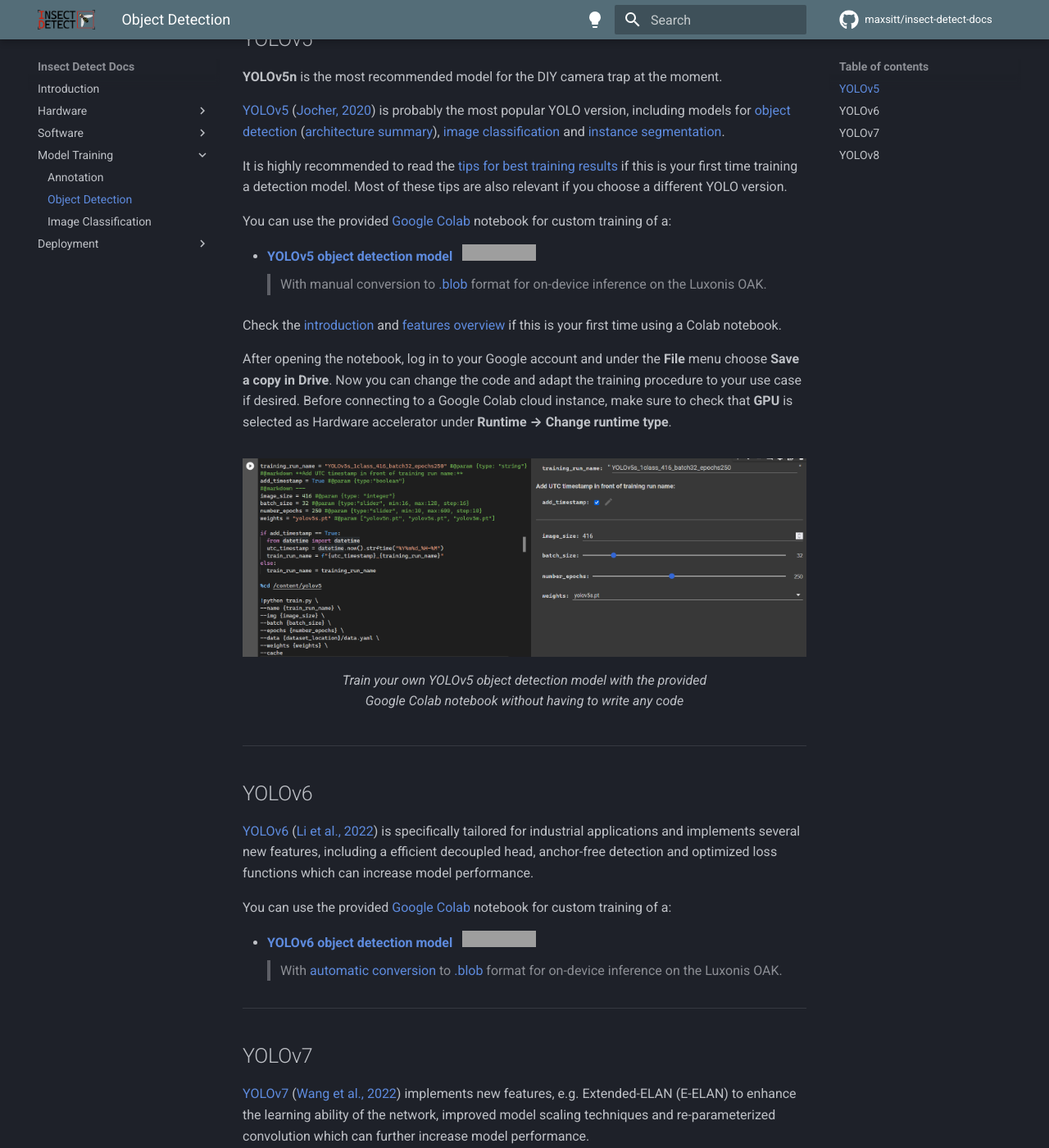
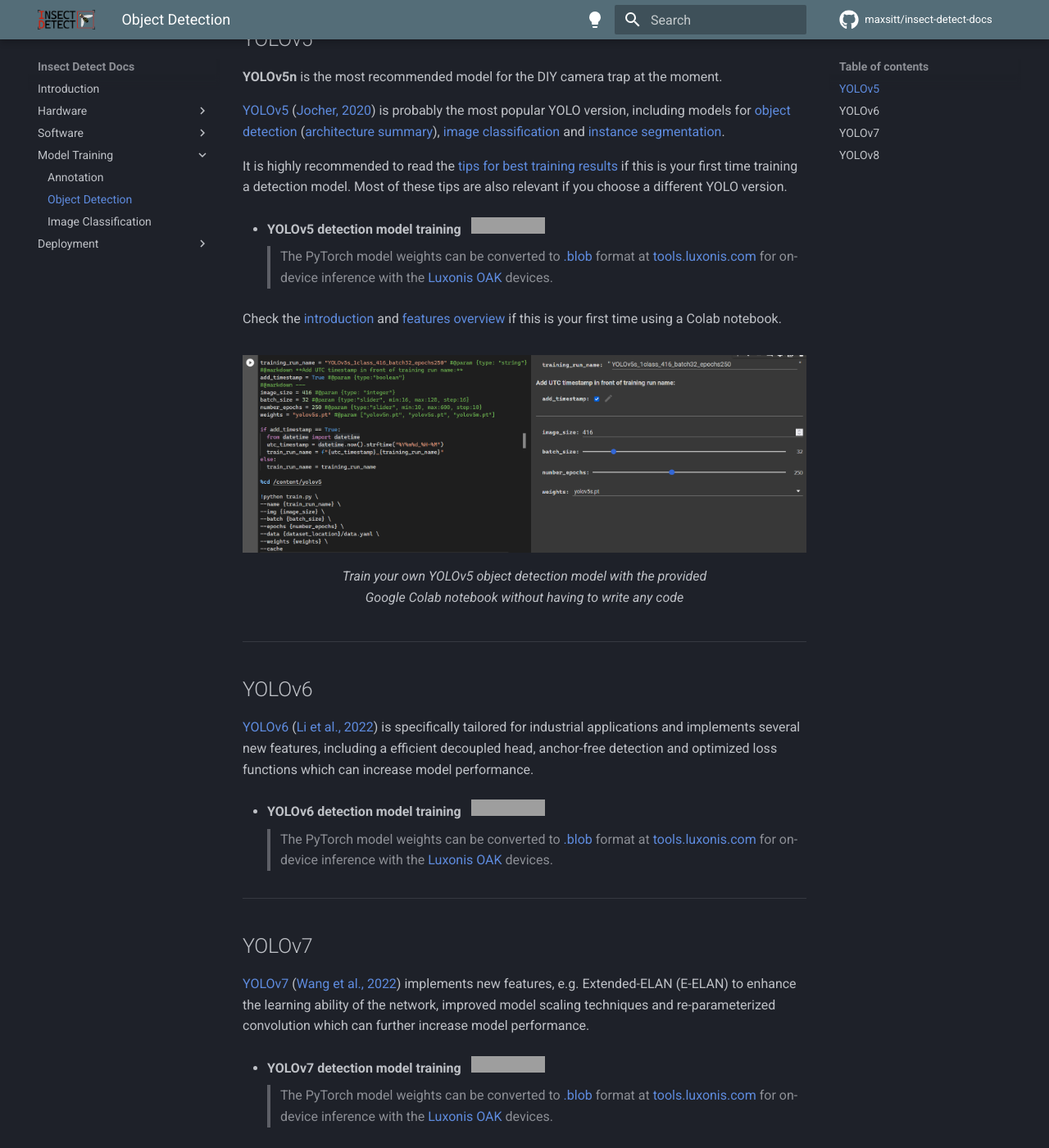
Before and after one commit to maxsitt/insect-detect-docs, an MkDocs documentation site: the page built from docs/modeltraining/train_detection.md, in a window 1280 px wide and 1400 px high, scrolled down 411 px. Shown: the whole window at 82% size. Built offline with MkDocs 1.6.1 and Material for MkDocs 9.7.7, drawn with Linux system fonts in a browser that asks for light colours; comment, search, counter and statistics services are not loaded; some of the changed text lies outside the part shown; grey boxes are pictures that could not be loaded.

Commit message:
Update train_detection.md
Update link to YOLOv5 detection model training notebook. Update text and formatting.

```diff
--- a/docs/modeltraining/train_detection.md
+++ b/docs/modeltraining/train_detection.md
@@ -32,24 +32,16 @@
 if this is your first time training a detection model. Most of these tips are
 also relevant if you choose a different YOLO version.
 
-You can use the provided [Google Colab](https://colab.research.google.com/){target=_blank}
-notebook for custom training of a:
+- **YOLOv5 detection model training** &nbsp;
+  [![Open In Colab](https://colab.research.google.com/assets/colab-badge.svg)](https://colab.research.google.com/github/maxsitt/insect-detect-ml/blob/main/notebooks/YOLOv5_detection_training.ipynb){target=_blank}
 
-- [**YOLOv5 object detection model**](https://colab.research.google.com/github/maxsitt/insect-detect-ml/blob/main/notebooks/YOLOv5_detection_training_OAK_conversion.ipynb){target=_blank} &nbsp;
-  [![Open In Colab](https://colab.research.google.com/assets/colab-badge.svg)](https://colab.research.google.com/github/maxsitt/insect-detect-ml/blob/main/notebooks/YOLOv5_detection_training_OAK_conversion.ipynb){target=_blank}
-  > With manual conversion to
-    [.blob](https://docs.luxonis.com/en/latest/pages/model_conversion){target=_blank}
-    format for on-device inference on the Luxonis OAK.
+    > The PyTorch model weights can be converted to [.blob](https://docs.luxonis.com/en/latest/pages/model_conversion/){target=_blank}
+      format at [tools.luxonis.com](https://tools.luxonis.com/){target=_blank} for on-device inference
+      with the [Luxonis OAK](https://docs.luxonis.com/projects/hardware/en/latest/){target=_blank} devices.
 
 Check the [introduction](https://colab.research.google.com/){target=_blank} and
 [features overview](https://colab.research.google.com/notebooks/basic_features_overview.ipynb){target=_blank}
 if this is your first time using a Colab notebook.
-
-After opening the notebook, log in to your Google account and under the **File**
-menu choose **Save a copy in Drive**. Now you can change the code and adapt the
-training procedure to your use case if desired. Before connecting to a Google
-Colab cloud instance, make sure to check that **GPU** is selected as Hardware
-accelerator under **Runtime --> Change runtime type**.
 
 <figure markdown>
   ![Google Colab YOLOv5 training](assets/images/google_colab_train.png){ width="800" }
@@ -67,14 +59,12 @@
 new features, including a efficient decoupled head, anchor-free detection and
 optimized loss functions which can increase model performance.
 
-You can use the provided [Google Colab](https://colab.research.google.com/){target=_blank}
-notebook for custom training of a:
+- **YOLOv6 detection model training** &nbsp;
+  [![Open In Colab](https://colab.research.google.com/assets/colab-badge.svg)](https://colab.research.google.com/github/maxsitt/insect-detect-ml/blob/main/notebooks/YOLOv6_detection_training.ipynb){target=_blank}
 
-- [**YOLOv6 object detection model**](https://colab.research.google.com/github/maxsitt/insect-detect-ml/blob/main/notebooks/YOLOv6_detection_training.ipynb){target=_blank} &nbsp;
-  [![Open In Colab](https://colab.research.google.com/assets/colab-badge.svg)](https://colab.research.google.com/github/maxsitt/insect-detect-ml/blob/main/notebooks/YOLOv6_detection_training.ipynb){target=_blank}
-  > With [automatic conversion](https://tools.luxonis.com/){target=_blank} to
-    [.blob](https://docs.luxonis.com/en/latest/pages/model_conversion){target=_blank}
-    format for on-device inference on the Luxonis OAK.
+    > The PyTorch model weights can be converted to [.blob](https://docs.luxonis.com/en/latest/pages/model_conversion/){target=_blank}
+      format at [tools.luxonis.com](https://tools.luxonis.com/){target=_blank} for on-device inference
+      with the [Luxonis OAK](https://docs.luxonis.com/projects/hardware/en/latest/){target=_blank} devices.
 
 ---
 
@@ -86,14 +76,12 @@
 ability of the network, improved model scaling techniques and re-parameterized
 convolution which can further increase model performance.
 
-You can use the provided [Google Colab](https://colab.research.google.com/){target=_blank}
-notebook for custom training of a:
+- **YOLOv7 detection model training** &nbsp;
+  [![Open In Colab](https://colab.research.google.com/assets/colab-badge.svg)](https://colab.research.google.com/github/maxsitt/insect-detect-ml/blob/main/notebooks/YOLOv7_detection_training.ipynb){target=_blank}
 
-- [**YOLOv7 object detection model**](https://colab.research.google.com/github/maxsitt/insect-detect-ml/blob/main/notebooks/YOLOv7_detection_training.ipynb){target=_blank} &nbsp;
-  [![Open In Colab](https://colab.research.google.com/assets/colab-badge.svg)](https://colab.research.google.com/github/maxsitt/insect-detect-ml/blob/main/notebooks/YOLOv7_detection_training.ipynb){target=_blank}
-  > With [automatic conversion](https://tools.luxonis.com/){target=_blank} to
-    [.blob](https://docs.luxonis.com/en/latest/pages/model_conversion){target=_blank}
-    format for on-device inference on the Luxonis OAK.
+    > The PyTorch model weights can be converted to [.blob](https://docs.luxonis.com/en/latest/pages/model_conversion/){target=_blank}
+      format at [tools.luxonis.com](https://tools.luxonis.com/){target=_blank} for on-device inference
+      with the [Luxonis OAK](https://docs.luxonis.com/projects/hardware/en/latest/){target=_blank} devices.
 
 ---
 
@@ -108,11 +96,9 @@
 [command-line interface](https://docs.ultralytics.com/usage/cli/){target=_blank} (CLI)
 and [Python package](https://docs.ultralytics.com/usage/python/){target=_blank}.
 
-You can use the provided [Google Colab](https://colab.research.google.com/){target=_blank}
-notebook for custom training of a:
+- **YOLOv8 detection model training** &nbsp;
+  [![Open In Colab](https://colab.research.google.com/assets/colab-badge.svg)](https://colab.research.google.com/github/maxsitt/insect-detect-ml/blob/main/notebooks/YOLOv8_detection_training.ipynb){target=_blank}
 
-- [**YOLOv8 object detection model**](https://colab.research.google.com/github/maxsitt/insect-detect-ml/blob/main/notebooks/YOLOv8_detection_training.ipynb){target=_blank} &nbsp;
-  [![Open In Colab](https://colab.research.google.com/assets/colab-badge.svg)](https://colab.research.google.com/github/maxsitt/insect-detect-ml/blob/main/notebooks/YOLOv8_detection_training.ipynb){target=_blank}
-  > With [automatic conversion](https://tools.luxonis.com/){target=_blank} to
-    [.blob](https://docs.luxonis.com/en/latest/pages/model_conversion){target=_blank}
-    format for on-device inference on the Luxonis OAK.
+    > The PyTorch model weights can be converted to [.blob](https://docs.luxonis.com/en/latest/pages/model_conversion/){target=_blank}
+      format at [tools.luxonis.com](https://tools.luxonis.com/){target=_blank} for on-device inference
+      with the [Luxonis OAK](https://docs.luxonis.com/projects/hardware/en/latest/){target=_blank} devices.
```
